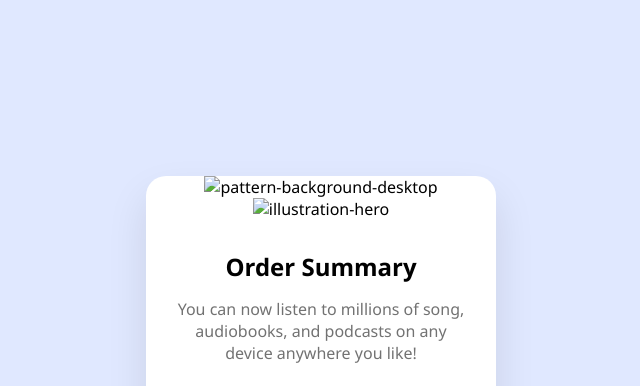
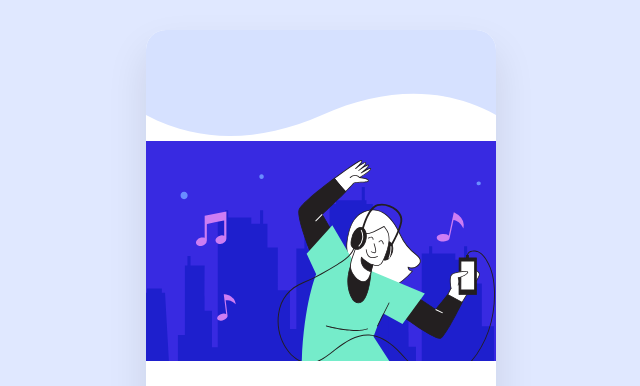
Before and after one commit to NightFury-dev7/My-first-project, a plain HTML site: page index.html in a window 1280 px wide. Shown: the top 386 px of the page, without its empty margins (319-959 px from the left). Drawn offline with Linux system fonts and the light colour scheme.

Commit message:
Update index.html

```diff
--- a/index.html
+++ b/index.html
@@ -8,15 +8,15 @@
 </head>
 <body>
     <div class="card">
-    <img src="./order-summary-component-main/images/pattern-background-desktop.svg" alt="pattern-background-desktop" class="illustration">
+    <img src="pattern-background-desktop.svg" alt="pattern-background-desktop" class="illustration">
 
-        <img src="./order-summary-component-main/images/illustration-hero.svg" alt="illustration-hero">
+        <img src="illustration-hero.svg" alt="illustration-hero">
         <div class="content">
             <h2>Order Summary</h2>
             <p>You can now listen to millions of song, audiobooks, and podcasts on any device anywhere you like!</p>
             <div class="plan">
                 <div class="plan-details">
-                    <img src=./"order-summary-component-main/images/icon-music.svg" alt="icon-music">
+                    <img src=icon-music.svg" alt="icon-music">
                     <div>
                         <strong>Annual Plan</strong>
                         <p>$59.99/year</p>
```
